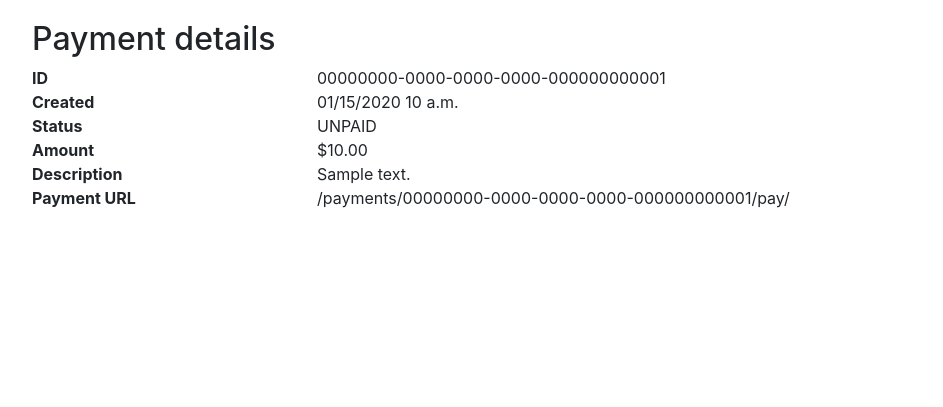
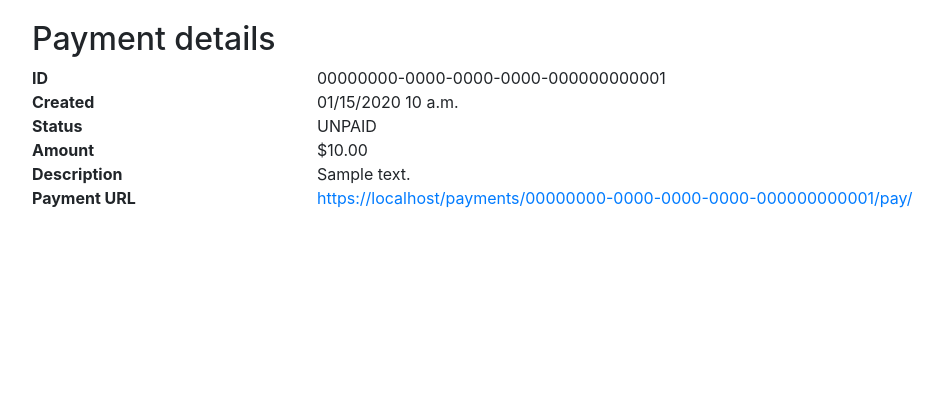
Before and after one commit to amschaal/payment, a Django app: page /payments/00000000-0000-0000-0000-000000000001/ in a window 1280 px wide. Shown: the part 56-463 px from the top of the page, without its empty margins (53-996 px from the left). Run offline with Django 3.2, Linux system fonts and the light colour scheme; a user stored in the database is signed in; tables that the repository leaves empty hold one stand-in row (values such as "Sample post"); some libraries are stand-ins or nearby versions.

Commit message:
clean up pyc files, add full url to payment

```diff
--- a/payment/templates/payment/payment.html
+++ b/payment/templates/payment/payment.html
@@ -48,7 +48,7 @@
     <strong>Payment URL</strong>
   </div>
   <div class="col">
-    {% url 'pay' id=payment.id %}
+    <a href="{% url 'pay' id=payment.id %}">https://{{request.get_host}}{% url 'pay' id=payment.id %}</a>
   </div>
 </div>
 
```
Also changed, not shown: 3 other files.
